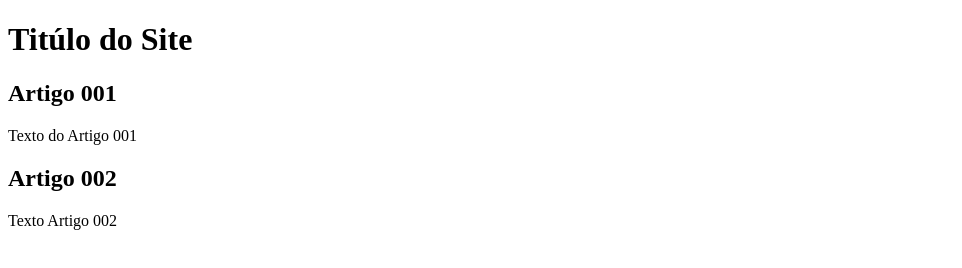
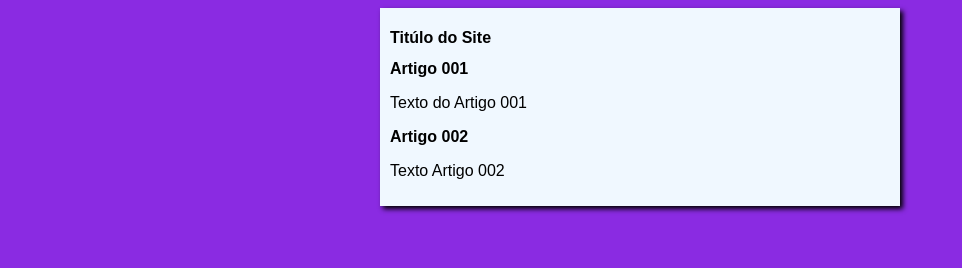
Before and after one commit to PedroAlmeida1305/Site, a plain HTML site: page index.html in a window 1280 px wide. Shown: the whole page, without its empty margins (0-962 px from the left). Drawn offline with Linux system fonts and the light colour scheme.

Commit message:
inicio desing

```diff
--- a/index.html
+++ b/index.html
@@ -3,6 +3,7 @@
 <head>
     <meta charset="UTF-8">
     <meta name="viewport" content="width=device-width, initial-scale=1.0">
+    <link rel="stylesheet" href="style.css">
     <title>Titúlo do site</title>
 </head>
 <body>
--- /dev/null
+++ b/style.css
@@ -0,0 +1,17 @@
+* {
+    font-family:  Arial, Helvetica, sans-serif;
+    font-size: 16px;
+}
+
+body {
+    background-color: blueviolet;
+
+}
+
+main {
+    background-color: aliceblue;
+    width: 500px;
+    margin: auto;
+    padding: 10px;
+    box-shadow: 3px 3px 5px black;
+}
```
